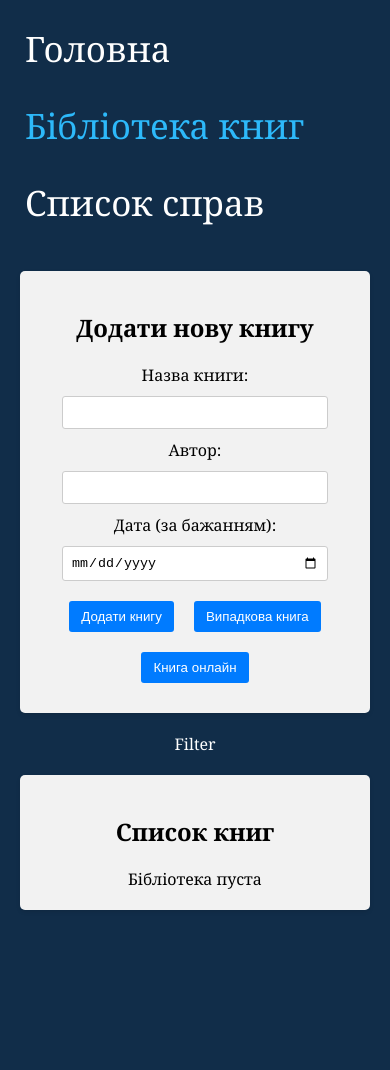
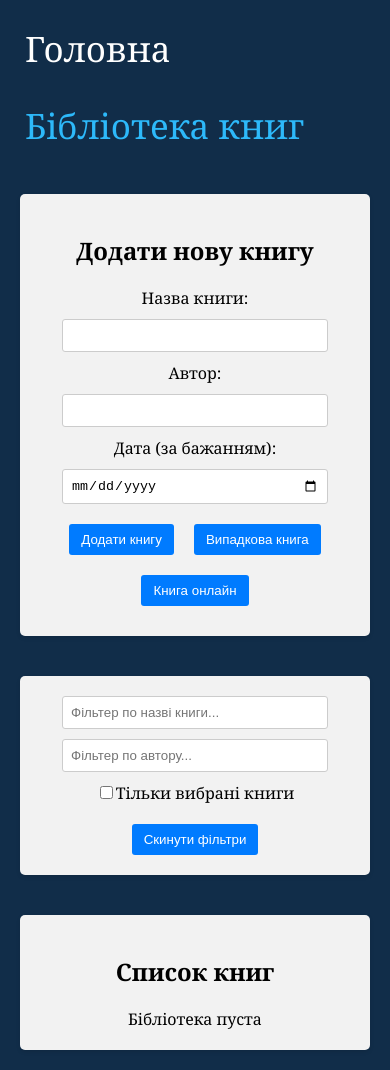
Before and after one commit to Uraniadz/BooksLibrary-and-ToDoList, a React (Create React App) app in the folder frontend/: page /books in a window 390 px wide. Before the commit the page ends 930 px from the top, so only its background shows below. Built offline with nearby package versions, Linux system fonts and the light colour scheme; the HTML template or start-up script is replaced by a standard one.

Commit message:
added filter element and filterSlice

```diff
--- a/frontend/src/components/BooksLabrary/BookList/Booklist.js
+++ b/frontend/src/components/BooksLabrary/BookList/Booklist.js
@@ -11,8 +11,35 @@ import './Booklist.css';
 
 function BookList() {
   const books = useSelector((state) => state.books.books);
+  const filterTitle = useSelector((state) => state.filter.title);
+
   const dispatch = useDispatch();
 
+  const filterBooks = books.filter((book) => {
+    const bookTitle = book.title
+      .toLowerCase()
+      .includes(filterTitle.toLowerCase());
+    return bookTitle;
+  });
+  const highlighFilter = (text, filter) => {
+    if (!filter) {
+      return text;
+    } else {
+      const regFilter = new RegExp(`(${filter})`, 'gi');
+
+      return text.split(regFilter).map((substring, i) => {
+        if (substring.toLowerCase() === filter.toLowerCase()) {
+          return (
+            <span key={i} className="highlight">
+              {substring}
+            </span>
+          );
+        } else {
+          return substring;
+        }
+      });
+    }
+  };
   const handleClearAllBooks = () => {
     dispatch(setClearAllBooks());
   };
@@ -37,10 +64,10 @@ function BookList() {
       )}
       {books.length > 0 ? (
         <ul>
-          {books.map((book, i) => (
+          {filterBooks.map((book, i) => (
             <li key={book.id}>
               <div className="book-info">
-                {++i}. {'"'} {book.title}
+                {++i}. {'"'} {highlighFilter(book.title, filterTitle)}
                 {'"'}
                 <strong>
                   <i>
--- /dev/null
+++ b/frontend/src/components/BooksLabrary/Filter/Filter.css
@@ -0,0 +1,50 @@
+.filter-row {
+  display: flex;
+  justify-content: space-between;
+  align-items: center;
+}
+
+.filter-group {
+  flex: 1;
+  text-align: center;
+}
+
+.filter input[type='text'] {
+  width: 80%;
+  padding: 8px;
+  border: 1px solid #ccc;
+  border-radius: 3px;
+}
+
+.filter button {
+  background-color: #007bff;
+  color: #fff;
+  padding: 8px 12px;
+  border: none;
+  border-radius: 3px;
+  cursor: pointer;
+  margin: 10px;
+  transition: background-color 0.3s ease;
+}
+
+.filter button:hover {
+  background-color: #0056b3;
+}
+
+@media screen and (max-width: 1024px) {
+  .filter-row {
+    flex-direction: column;
+    align-items: stretch;
+  }
+
+  .filter-group {
+    width: 100%;
+    margin: auto;
+    margin-bottom: 10px;
+  }
+
+  .filter button {
+    margin: 10px auto 0;
+    max-width: 50%;
+  }
+}
--- a/frontend/src/components/BooksLabrary/Filter/Filter.js
+++ b/frontend/src/components/BooksLabrary/Filter/Filter.js
@@ -1,5 +1,38 @@
+import { useSelector, useDispatch } from 'react-redux';
+import { setAddWords } from '../../../redux/slices/filterSlice';
+import './Filter.css';
 function Filter() {
-  return <div>Filter</div>;
+  const filter = useSelector((state) => state.filter.title);
+
+  const dispatch = useDispatch();
+  const handleAddWords = (e) => {
+    dispatch(setAddWords(e.target.value));
+  };
+
+  return (
+    <div className="app-block filter">
+      <div className="filter-row">
+        <div className="filter-group">
+          <input
+            value={filter}
+            onChange={(e) => handleAddWords(e)}
+            type="text"
+            placeholder="Фільтер по назві книги..."
+          />
+        </div>
+        <div className="filter-group">
+          <input type="text" placeholder="Фільтер по автору..." />
+        </div>
+        <div className="filter-group">
+          <label>
+            <input type="checkbox" />
+            Тільки вибрані книги
+          </label>
+        </div>
+        <button type="button">Скинути фільтри</button>
+      </div>
+    </div>
+  );
 }
 
 export default Filter;
--- a/frontend/src/components/Menu/Menu.jsx
+++ b/frontend/src/components/Menu/Menu.jsx
@@ -12,12 +12,12 @@ function Menu() {
         >
           Бібліотека книг
         </NavLink>
-        <NavLink
+        {/* <NavLink
           className={({ isActive }) => (isActive ? 'myactive-green' : '')}
           to="todolist"
         >
           Список справ
-        </NavLink>
+        </NavLink> */}
       </nav>
     </>
   );
--- /dev/null
+++ b/frontend/src/redux/slices/filterSlice.js
@@ -0,0 +1,16 @@
+import { createSlice } from '@reduxjs/toolkit';
+
+const initialState = {
+  title: '',
+};
+const filterSlice = createSlice({
+  name: 'filter',
+  initialState,
+  reducers: {
+    setAddWords: (state, action) => {
+      return { ...state, title: action.payload };
+    },
+  },
+});
+export const { setAddWords } = filterSlice.actions;
+export default filterSlice.reducer;
--- a/frontend/src/redux/store.js
+++ b/frontend/src/redux/store.js
@@ -1,11 +1,13 @@
 import { configureStore } from '@reduxjs/toolkit';
 import booksSlice from './slices/booksSlice';
 import errorSlice from './slices/errorSlice';
+import filterSlice from './slices/filterSlice';
 
 const store = configureStore({
   reducer: {
     books: booksSlice,
     error: errorSlice,
+    filter: filterSlice,
   },
 });
 
```
Also changed, not shown: frontend/src/components/BooksLabrary/Filter/Filter.module.css (deleted).
